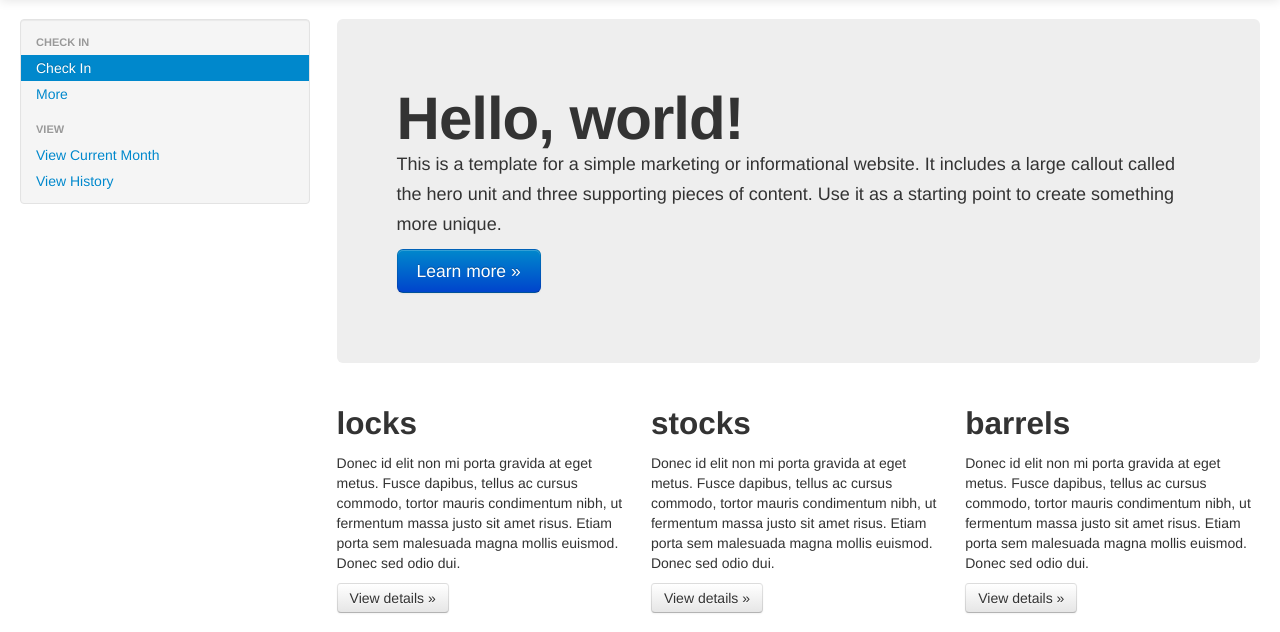
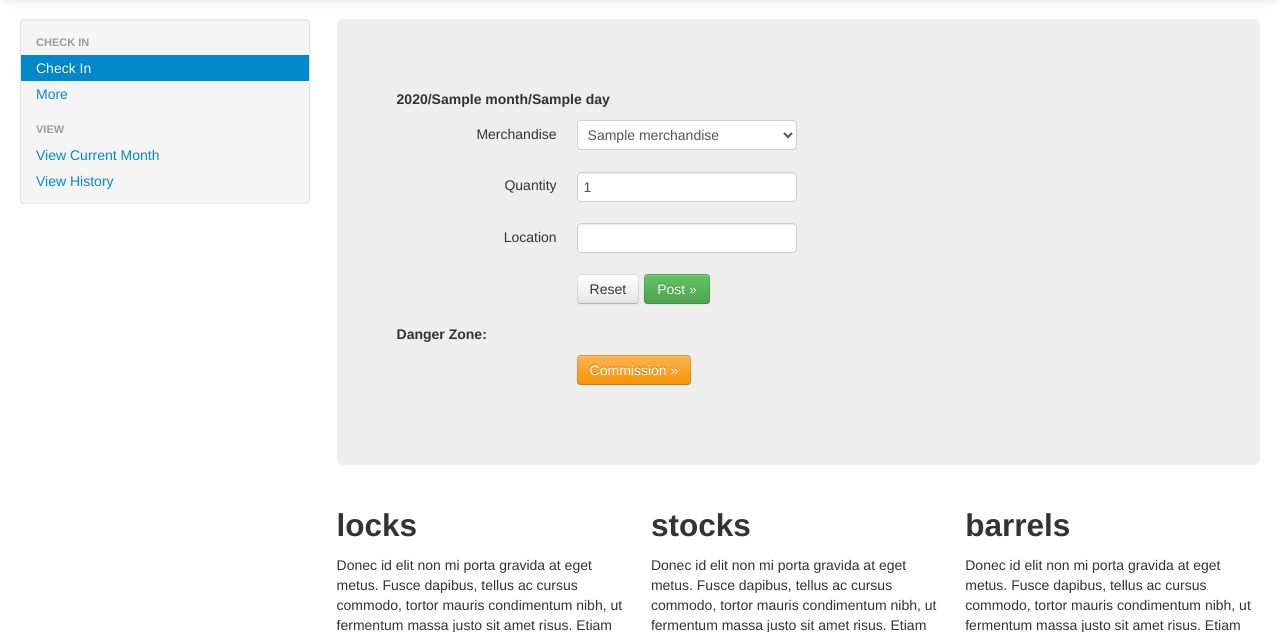
Before and after one commit to liushuaikobe/RifleSales, a Django app: template templates/checkin.html in a window 1280 px wide. Shown: the part 41-673 px from the top of the page. Run offline with Django 3.2, Linux system fonts and the light colour scheme; the template is opened without the code that fills it: most values are stand-ins (such as "Sample title", 1, 10 or a date in 2020).

Commit message:
完善了checkin data的页面

```diff
--- a/templates/checkin.html
+++ b/templates/checkin.html
@@ -27,9 +27,58 @@
         </div><!--/span-->
         <div class="span9">
           <div class="hero-unit">
-            <h1>Hello, world!</h1>
-            <p>This is a template for a simple marketing or informational website. It includes a large callout called the hero unit and three supporting pieces of content. Use it as a starting point to create something more unique.</p>
-            <p><a href="#" class="btn btn-primary btn-large">Learn more &raquo;</a></p>
+          	{% if year and month and day %}
+          	<h5>{{ year }}/{{ month }}/{{ day }}</h5>
+          	{% endif %}
+          	<form class="form-horizontal" action="" method="post">
+          		{% csrf_token %}
+          		<!-- merchandise -->
+				<div class="control-group">
+					<label class="control-label" for="merchandise">Merchandise</label>
+					<div class="controls">
+						<select id="merchandise" name="merchandise">
+							{% for merchandise in merchandise_list %}
+								<option {% ifequal forloop.counter 1 %} selected="selected" {% endifequal %} >{{ merchandise }}</option>
+							{% endfor %}
+						</select>
+					</div>
+				</div>
+          		<!-- quantity -->
+          		<div class="control-group">
+					<label class="control-label" for="quantity">Quantity</label>
+					<div class="controls">
+						<input type="text" id="quantity" name="quantity" value="1">
+					</div>
+				</div>
+				<!-- location -->
+				<div class="control-group">
+					<label class="control-label" for="location">Location</label>
+					<div class="controls">
+						<input type="text" id="location" name="location">
+					</div>
+				</div>
+				<!-- submit -->
+				<div class="control-group">
+					<div class="controls">
+						<button type="reset" class="btn">Reset</button>
+						<button type="submit" class="btn btn-success" id="post">Post &raquo;</button>
+					</div>
+				</div>
+          	</form>
+
+          	<!-- Commission -->
+          	<form class="form-horizontal" action="" method="post">
+          		{% csrf_token %}
+          		<div><h5>Danger Zone:</h5></div>
+          		<input type='hidden' name='commission' value='true' />
+          		<div class="control-group">
+						<label class="control-label" for="commission">&nbsp;</label>
+						<div class="controls">
+          					<button type="submit" class="btn btn-warning" id="commission">Commission &raquo;</button>
+						</div>
+				</div>
+          	</form>
+
           </div>
           <div class="row-fluid">
             <div class="span4">
```
